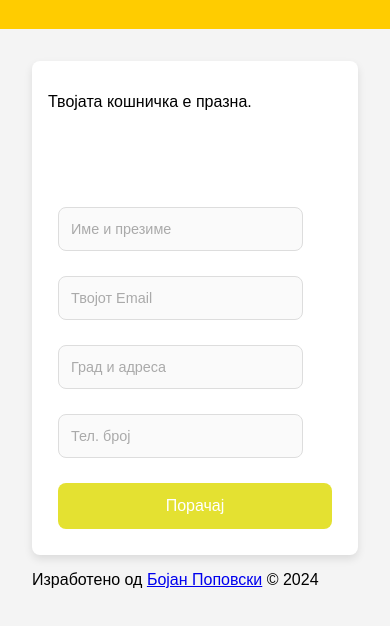
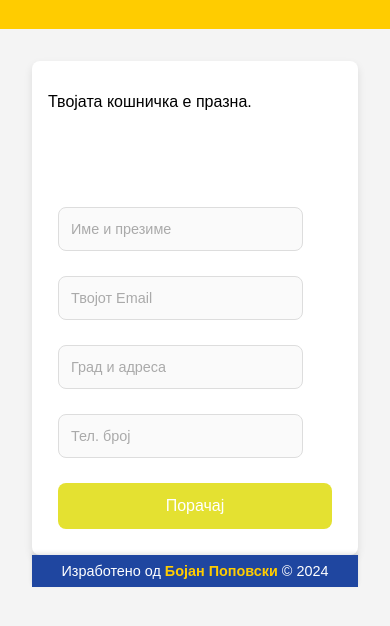
Before and after one commit to Booyan15/OsogovoFanShop, a plain HTML site: page cart.html in a window 390 px wide. Shown: the part 106-732 px from the top of the page. Drawn offline with Linux system fonts and the light colour scheme; some packages are replaced by stand-ins of ours; a script that the page names is missing.

Commit message:
cart.css

```diff
--- a/cart.css
+++ b/cart.css
@@ -235,6 +235,61 @@ input::placeholder {
     transition: all 0.3s ease;
 }
 
+footer {
+    background-color: #1f46a0; /* Slightly Different Blue */
+    color: #ffffff;
+    text-align: center;
+    padding: 1em 2%; /* Adjust padding for smaller screens */
+    position: relative;
+    bottom: 0;
+    width: 100%;
+    box-shadow: 0 -2px 4px rgba(0, 0, 0, 0.1);
+    box-sizing: border-box; /* Ensure padding is included in total width/height */
+}
+
+.footer-content {
+    max-width: 1000px; /* Adjust max-width to be more flexible */
+    margin: 0 auto;
+    padding: 0 1em; /* Add some padding on the sides for smaller screens */
+    box-sizing: border-box; /* Include padding in the total width */
+}
+
+footer p {
+    margin: 0;
+    font-size: 1em; /* Ensure font size is scalable */
+}
+
+footer a {
+    color: #ffcc00; /* Yellow */
+    text-decoration: none;
+    font-weight: bold;
+}
+
+footer a:hover {
+    text-decoration: underline;
+}
+
+/* Media Query for tablets and small screens */
+@media (max-width: 768px) {
+    footer {
+        padding: 1em 1%; /* Adjust padding for smaller screens */
+    }
+
+    .footer-content {
+        padding: 0; /* Remove side padding */
+    }
+}
+
+/* Media Query for mobile phones */
+@media (max-width: 480px) {
+    footer {
+        padding: 0.5em 1%; /* Even smaller padding for mobile */
+    }
+
+    footer p {
+        font-size: 0.9em; /* Slightly smaller font size for mobile */
+    }
+}
 .quantity-input {
     width: 35px;
     text-align: center;
```
